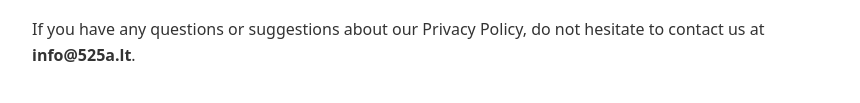
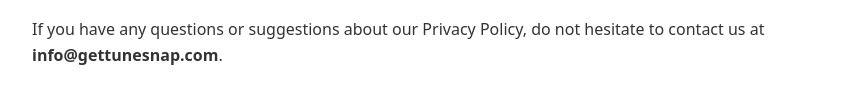
Before and after one commit to MB525A/tunesnap-website, a plain HTML site: page privacy.html in a window 1280 px wide. Shown: the part 1057-1160 px from the top of the page, without its empty margins (208-1068 px from the left). Drawn offline with Linux system fonts and the light colour scheme.

Commit message:
Update privacy.html

```diff
--- a/privacy.html
+++ b/privacy.html
@@ -35,6 +35,6 @@
     <p>We may update our Privacy Policy from time to time. Thus, you are advised to review this page periodically for any changes. We will notify you of any changes by posting the new Privacy Policy on this page.</p>
 
     <h2>Contact Us</h2>
-    <p>If you have any questions or suggestions about our Privacy Policy, do not hesitate to contact us at <strong>info@525a.lt</strong>.</p>
+    <p>If you have any questions or suggestions about our Privacy Policy, do not hesitate to contact us at <strong>info@gettunesnap.com</strong>.</p>
 </body>
 </html>
```
